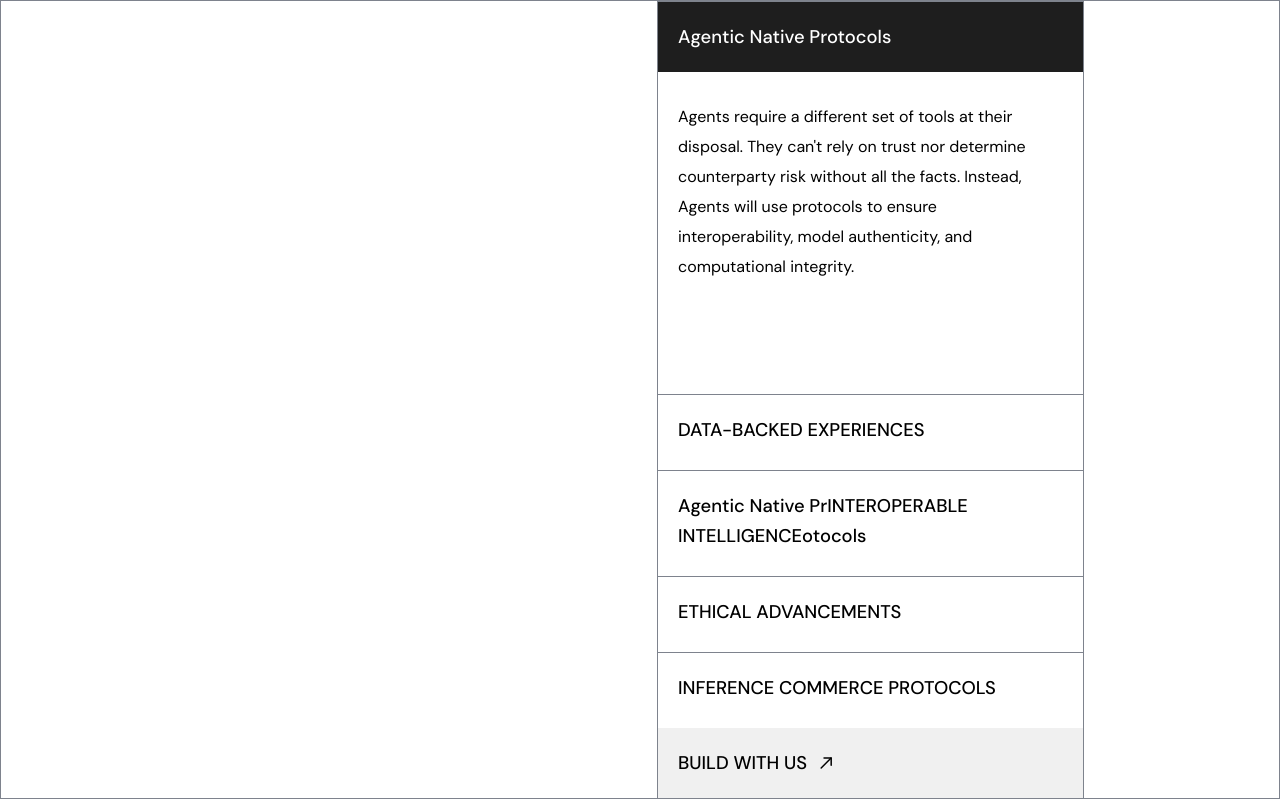
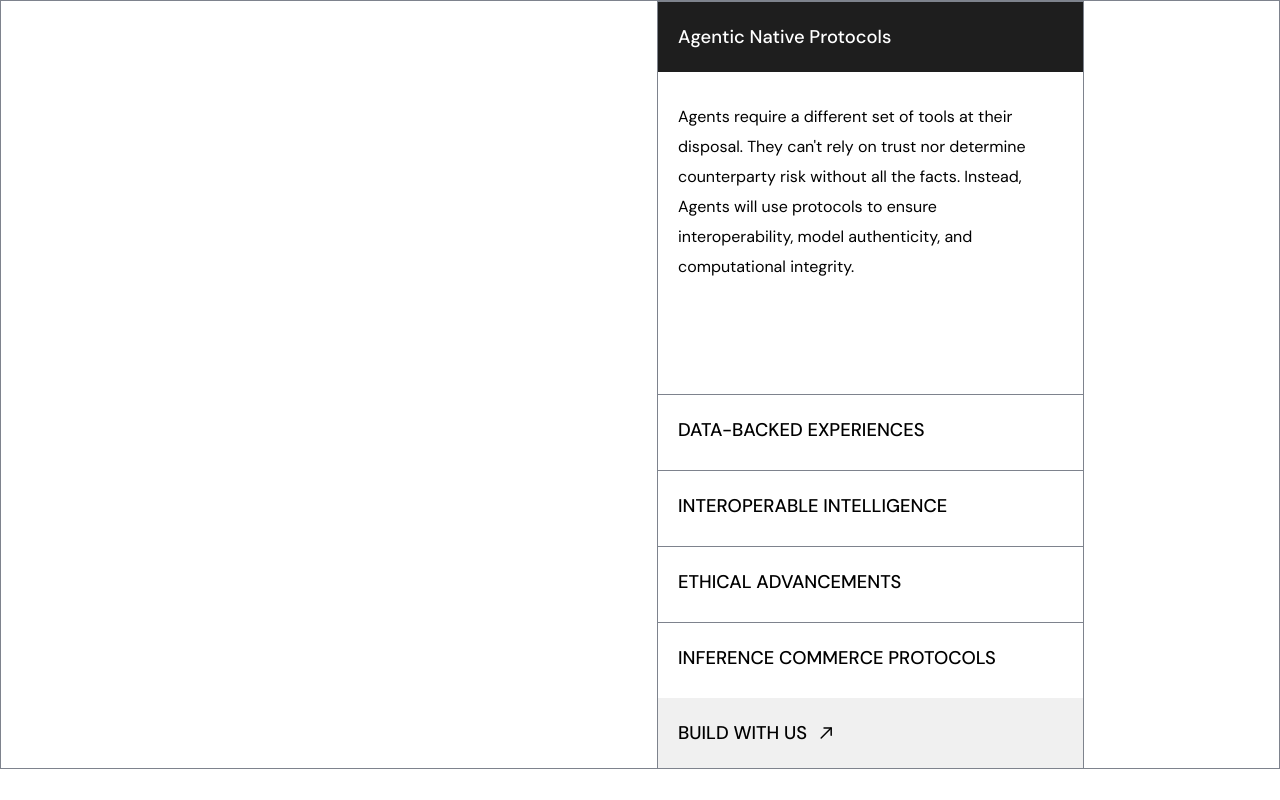
Before and after one commit to iffat2002/my-repo, a React (Vite) app: page / in a window 1280 px wide. Shown: the part 2638-3438 px from the top of the page. Built offline with nearby package versions, Linux system fonts and the light colour scheme.

Commit message:
fix spelling mistake

```diff
--- a/src/App.jsx
+++ b/src/App.jsx
@@ -270,7 +270,7 @@ function App() {
                   </div>
                   <div className="accordion-item">
                     <h3 className="inactive">
-                      Agentic Native PrINTEROPERABLE INTELLIGENCEotocols
+                      INTEROPERABLE INTELLIGENCE
                     </h3>
                     <p className="hide">
                       With a system integrated into existing AI protocols, the
```
